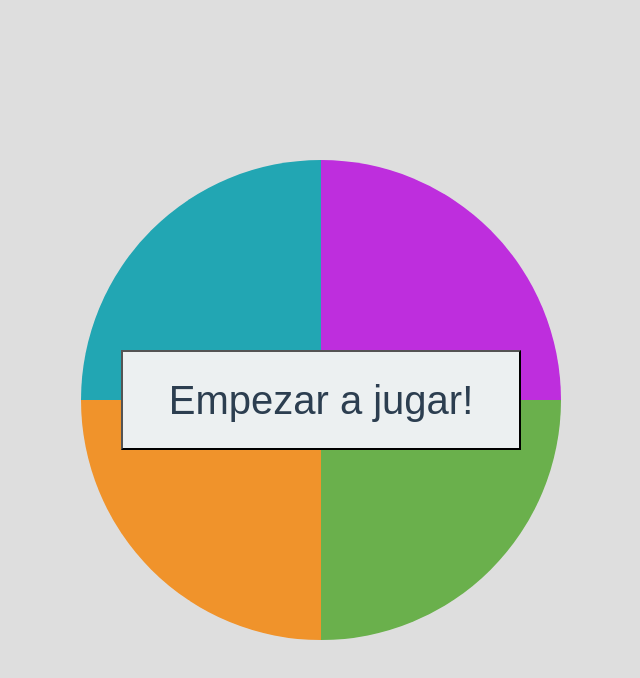
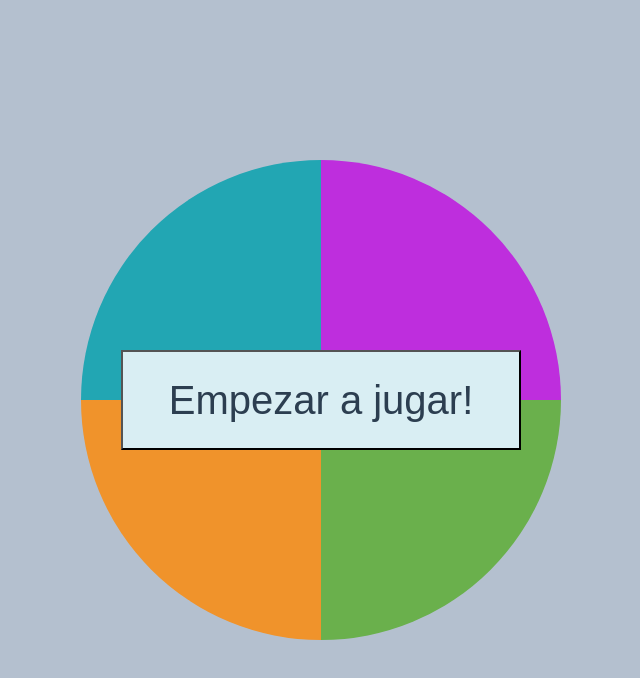
Before and after one commit to Aibique-stage1/Simondice, a plain HTML site: page index.html in a window 1280 px wide. Shown: the whole page, without its empty margins (319-959 px from the left). Drawn offline with nearby package versions, Linux system fonts and the light colour scheme.

Commit message:
Writting commentaries and changing css style

```diff
--- a/style.css
+++ b/style.css
@@ -4,7 +4,7 @@
 
 body {
   margin: 0;
-  background: #dedede;
+  background: #b4c0cf;
   display: flex;
   align-items: center;
   height: 100vh;
@@ -69,7 +69,7 @@ body {
 .btn-start {
   width: 400px;
   height: 100px;
-  background: #ecf0f1;
+  background: #d9eef3;
   color: #2c3e50;
   font-size: 2.5rem;
   position: absolute;
```
Also changed, not shown: main.js (+60 -20 lines).
